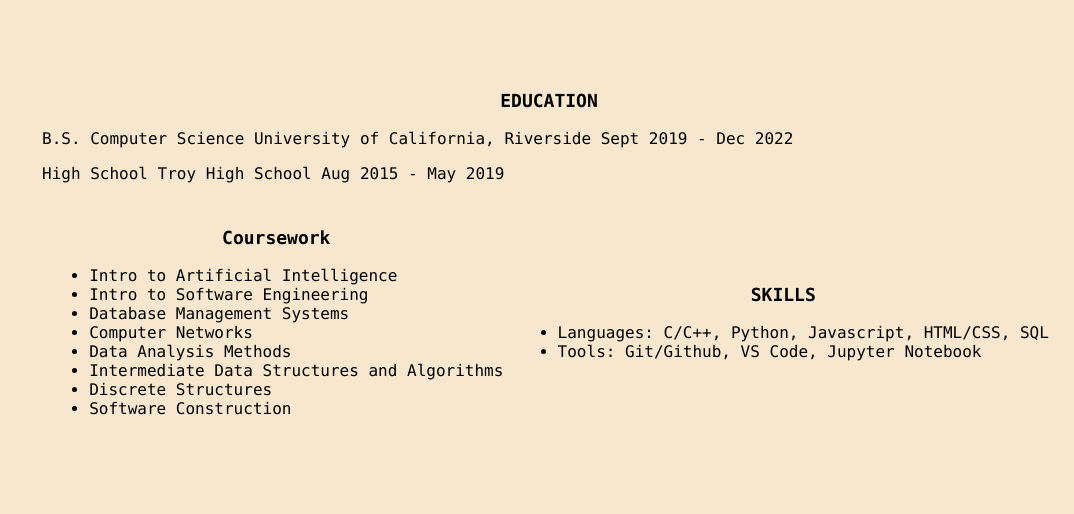
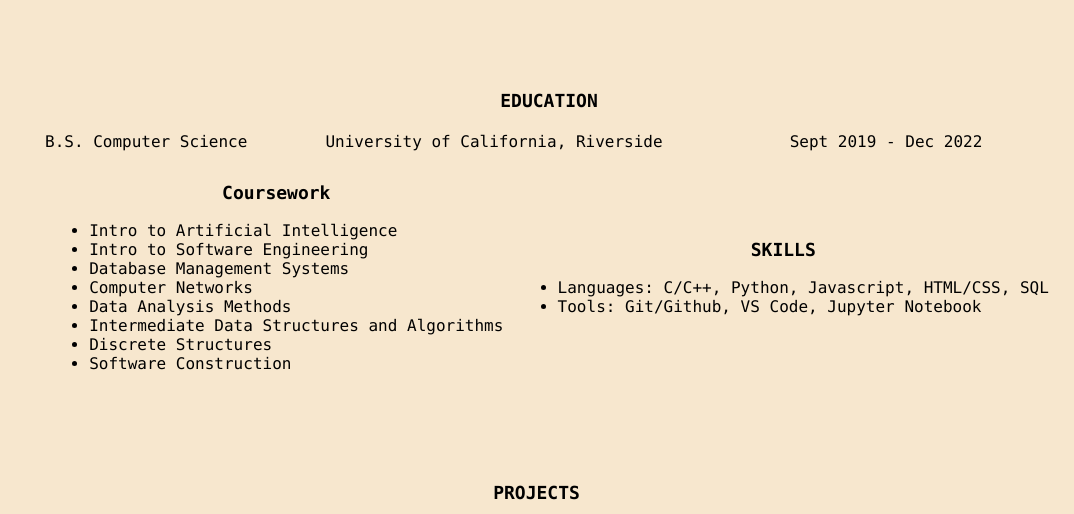
Before and after one commit to GraceLee017/GraceLee017.github.io, a plain HTML site: page index.html in a window 1280 px wide. Shown: the part 1124-1638 px from the top of the page, without its empty margins (91-1165 px from the left). Drawn offline with Linux system fonts and the light colour scheme.

Commit message:
Update index.html

```diff
--- a/index.html
+++ b/index.html
@@ -2,6 +2,7 @@
 
 <html>
     <head>
+        <meta name="viewport" content="width=device-width, initial-scale=1.0">
         <link rel = "stylesheet" href="styles/style.css">
     </head>
 
@@ -50,8 +51,13 @@
         <!-- Education -->
         <div id = "education">
             <h3 class="subtitles"> EDUCATION</h3>
-            <p> B.S. Computer Science University of California, Riverside Sept 2019 - Dec 2022</p>
-            <p> High School Troy High School Aug 2015 - May 2019</p>
+            <table style="width:100%">
+                <tr>
+                    <td>B.S. Computer Science</td>
+                    <td>University of California, Riverside</td>
+                    <td>Sept 2019 - Dec 2022</td>
+                </tr>
+            </table>
         </div>
 
         <div id = "school">
```
